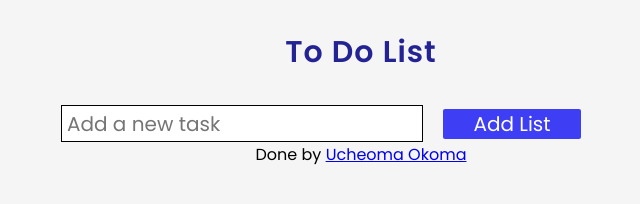
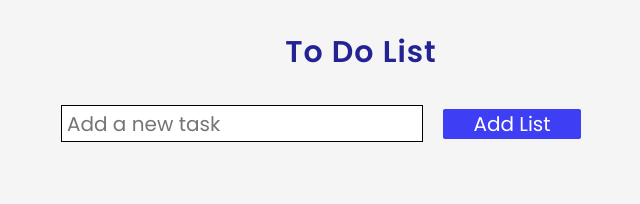
Before and after one commit to Oucheoma/To-do-list-app, a plain HTML site: page index.html in a window 1280 px wide. Shown: the top 204 px of the page, without its empty margins (439-1079 px from the left). Drawn offline with Linux system fonts and the light colour scheme.

Commit message:
Update style.css

```diff
--- a/style.css
+++ b/style.css
@@ -89,6 +89,20 @@ body{
 
 }
 
+footer {
+    position: fixed;
+    bottom: 4px;
+    text-align: center;
+    width: 80%;
+    margin: 0 auto;
+  }
+footer a{
+    color: white;
+}
+footer .link{
+    color: white;
+    padding-right: 5px;
+}
 
  /* to make it responsive, you target the different areas you want to work on and change it to the size you want it */
 @media screen and (max-width: 600px){
@@ -143,16 +157,3 @@ body{
         width: 500px;
     }
 } */
-/* .footer {
-    width: 700px;
-    position: absolute;
-    bottom: 0;
-    left: 0;
-    right: 0;
-    padding-left: 100px;
-    margin-bottom: 2px;
-    margin-top: 2px;
-    color: rgb(62, 62, 245);
-    font-weight: 500;
-    display: block;
-  } */
```
